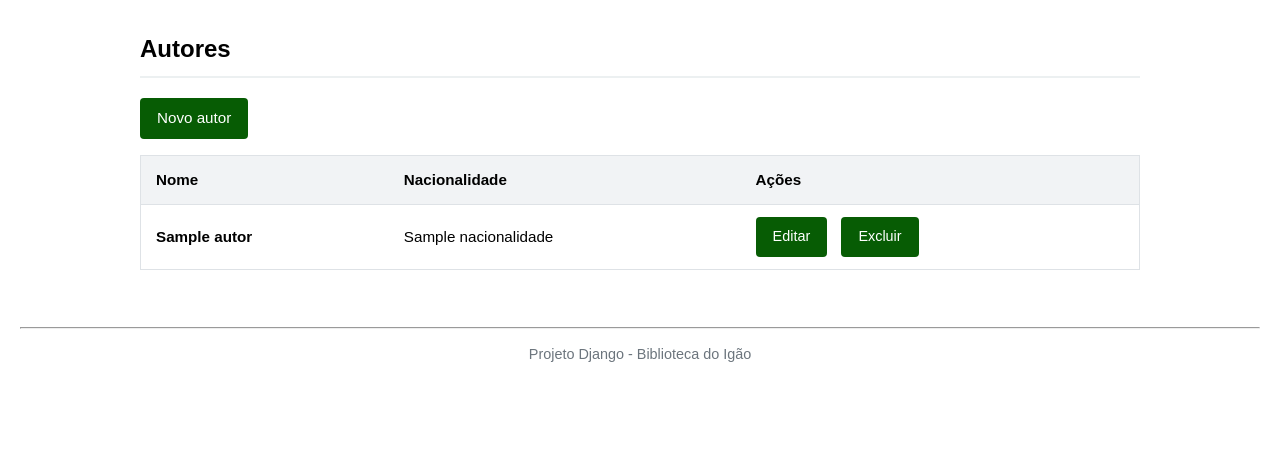
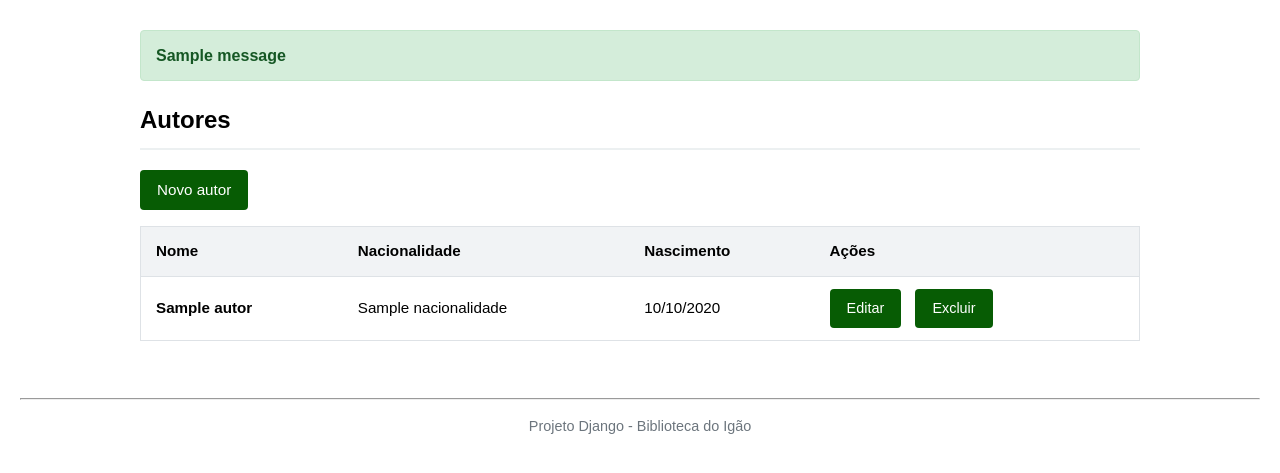
Before and after one commit to bernacastro/ProjetoIntegrador_LBP3, a Django app: template BibliotecaIgao/core/templates/core/lista_autores.html in a window 1280 px wide. Shown: the part 141-614 px from the top of the page. Run offline with Django 5.2, Linux system fonts and the light colour scheme; the template is opened without the code that fills it: most values are stand-ins (such as "Sample title", 1, 10 or a date in 2020); one stand-in notice (Sample message) is shown.

Commit message:
Add messages, permission checks, and model/ui fixes
Turn off DEBUG and add several UX, validation and permission improvements:

- Set DEBUG = False in settings.
- Add unique email validation to the registration form (CadastroForm.clean_email).
- Update Livro.save to recalculate quantidade_disponivel based on active emprestimos when updating.
- Add scoped CSS for flash messages and render messages in base template.
- Tidy navigation template spacing and add message display in base.html.
- Style confirmation page buttons and convert livro deletion from inline POST form to a link in lista_livros.html.
- Add birthdate column to lista_autores and fix colspan for the empty state.
- In views.py: import messages, show error messages for unauthorized edits/adds/deletes, restrict emprestimo form's usuario field for non-admins, and add success/warning messages when generating multas.
- Update todos file notes.

These changes improve user feedback, enforce email uniqueness, ensure livro availability stays accurate, and tighten permission-related behavior.

```diff
--- a/BibliotecaIgao/config/settings.py
+++ b/BibliotecaIgao/config/settings.py
@@ -23,7 +23,7 @@ BASE_DIR = Path(__file__).resolve().parent.parent
 SECRET_KEY = 'django-insecure-ucdmh!z+9$@x8q7)9ayzqzo!8j5tuo7gqickphc*i(*bf4al5*'
 
 # SECURITY WARNING: don't run with debug turned on in production!
-DEBUG = True
+DEBUG = False
 
 ALLOWED_HOSTS = ['localhost','127.0.0.1']
 
--- a/BibliotecaIgao/core/forms.py
+++ b/BibliotecaIgao/core/forms.py
@@ -55,3 +55,9 @@ class CadastroForm(UserCreationForm):
     class Meta:
         model = User
         fields = ("username", "email")
+
+    def clean_email(self):
+        email = self.cleaned_data.get("email")
+        if User.objects.filter(email=email).exists():
+            raise forms.ValidationError("Este e-mail já está em uso por outro usuário.")
+        return email
--- a/BibliotecaIgao/core/models.py
+++ b/BibliotecaIgao/core/models.py
@@ -31,6 +31,10 @@ class Livro(models.Model):
     def save(self, *args, **kwargs):
         if not self.pk and self.quantidade_disponivel is None:
             self.quantidade_disponivel = self.quantidade_total
+        elif self.pk:
+            emprestados = self.emprestimos.filter(data_devolucao_real__isnull=True).count()
+            self.quantidade_disponivel = max(0, self.quantidade_total - emprestados)
+
         super().save(*args, **kwargs)
 
     def __str__(self): return self.titulo
--- a/BibliotecaIgao/core/static/css/style.css
+++ b/BibliotecaIgao/core/static/css/style.css
@@ -199,3 +199,34 @@ tr:hover {
     color: white;
     text-decoration: none;
 }
+
+.messages {
+    list-style: none;
+    padding: 0;
+    margin: 20px 0;
+}
+
+.messages li {
+    padding: 12px 15px;
+    margin-bottom: 10px;
+    border-radius: 4px;
+    font-weight: bold;
+}
+
+.messages li.error {
+    background-color: #f8d7da;
+    color: #721c24;
+    border: 1px solid #f5c6cb;
+}
+
+.messages li.warning {
+    background-color: #fff3cd;
+    color: #856404;
+    border: 1px solid #ffeeba;
+}
+
+.messages li.success {
+    background-color: #d4edda;
+    color: #155724;
+    border: 1px solid #c3e6cb;
+}
--- a/BibliotecaIgao/core/templates/core/base.html
+++ b/BibliotecaIgao/core/templates/core/base.html
@@ -46,6 +46,14 @@
     </header>
 
     <main>
+        {% if messages %}
+        <ul class="messages">
+            {% for message in messages %}
+            <li class="{{ message.tags }}">{{ message }}</li>
+            {% endfor %}
+        </ul>
+        {% endif %}
+
         {% block content %}{% endblock %}
     </main>
 
--- a/BibliotecaIgao/core/templates/core/confirmar_exclusao.html
+++ b/BibliotecaIgao/core/templates/core/confirmar_exclusao.html
@@ -14,9 +14,9 @@
 <form method="post">
     {% csrf_token %}
 
-    <button type="submit">Sim, excluir</button>
+    <button type="submit" style="background-color: #dc3545; border-color: #dc3545;">Sim, excluir</button>
 
-    <a href="{% url url_cancelar %}">Cancelar</a>
+    <a href="{% url url_cancelar %}" class="button" style="background-color: #6c757d; border-color: #6c757d;">Cancelar</a>
 </form>
 
 {% endblock %}
--- a/BibliotecaIgao/core/templates/core/lista_autores.html
+++ b/BibliotecaIgao/core/templates/core/lista_autores.html
@@ -12,6 +12,7 @@
             <tr>
                 <th>Nome</th>
                 <th>Nacionalidade</th>
+                <th>Nascimento</th>
                 <th>Ações</th>
             </tr>
         </thead>
@@ -20,6 +21,7 @@
             <tr>
                 <td><strong>{{ autor.nome }}</strong></td>
                 <td>{{ autor.nacionalidade }}</td>
+                <td>{{ autor.data_nascimento|date:"d/m/Y"|default:"Não informado" }}</td>
                 <td class="acoes">
                     <a href="{% url 'editar' 'autor' autor.pk %}" class="button">Editar</a>
                     <a href="{% url 'excluir' 'autor' autor.pk %}" class="button">Excluir</a>
@@ -27,7 +29,7 @@
             </tr>
             {% empty %}
             <tr>
-                <td colspan="3">Nenhum autor cadastrado.</td>
+                <td colspan="4">Nenhum autor cadastrado.</td>
             </tr>
             {% endfor %}
         </tbody>
--- a/BibliotecaIgao/core/templates/core/lista_livros.html
+++ b/BibliotecaIgao/core/templates/core/lista_livros.html
@@ -35,10 +35,7 @@
                 <td>{{ livro.quantidade_disponivel }}</td>
                 <td class="acoes">
                     <a href="{% url 'editar' 'livro' livro.pk %}" class="button">Editar</a>
-                    <form method="post" action="{% url 'excluir' 'livro' livro.pk %}" style="display: inline;">
-                        {% csrf_token %}
-                        <button type="submit">Excluir</button>
-                    </form>
+                    <a href="{% url 'excluir' 'livro' livro.pk %}" class="button">Excluir</a>
                 </td>
             </tr>
             {% empty %}
```
Also changed, not shown: BibliotecaIgao/core/views.py (+22 -0 lines), 1 other file. Lines whose indentation alone changed are shown as unchanged.
